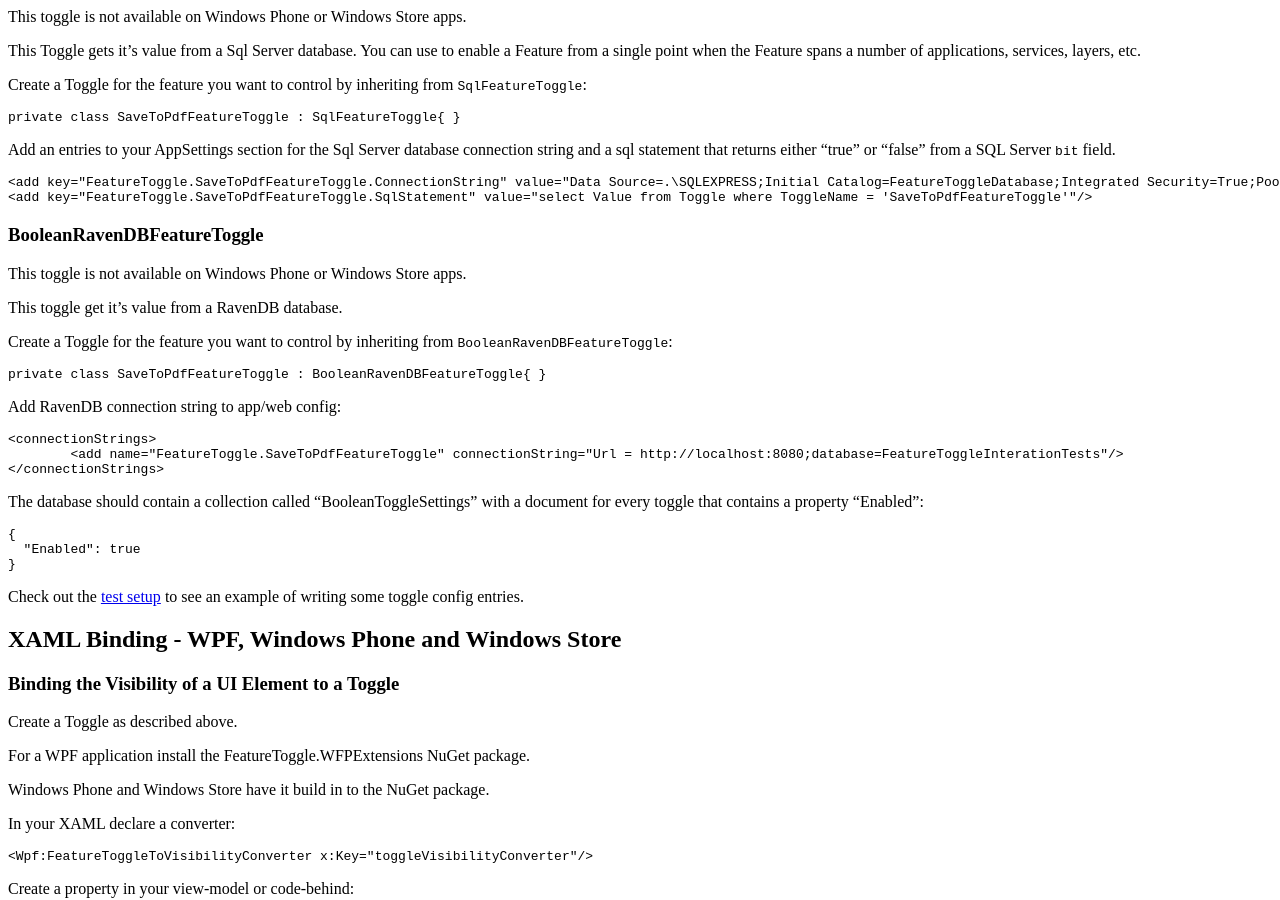
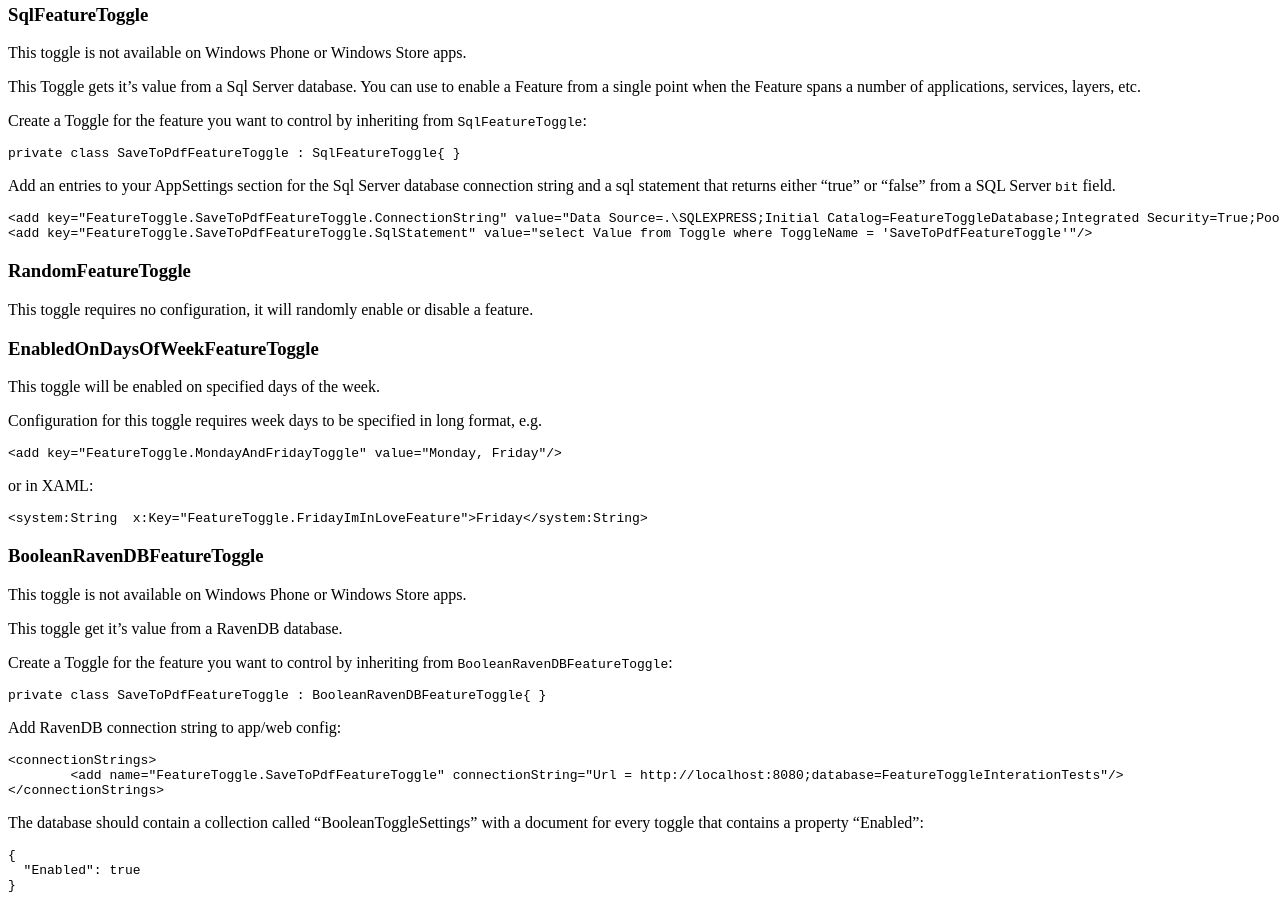
Before and after one commit to jason-roberts/FeatureToggle.Docs, a Jekyll site: the page built from pages/usage.md, in a window 1280 px wide and 900 px high, scrolled down 3007 px. Built offline with Jekyll 4.4.1, drawn with Linux system fonts in a browser that asks for light colours; nearby versions of some CDN libraries; some of the changed text lies outside the part shown.

Commit message:
docs for v2.1 changes

```diff
--- a/pages/usage.md
+++ b/pages/usage.md
@@ -84,6 +84,8 @@ There are a number of Toggles that come bundled with FeatureToggle
 * EnabledOnOrBeforeDateFeatureToggle
 * EnabledBetweenDatesFeatureToggle
 * SimpleFeatureToggle
+* RandomFeatureToggle (v2.1)
+* EnabledOnDaysOfWeekFeatureToggle (v2.1)
 * SqlFeatureToggle (*not available in Windows Phone or Windows Store projects*)
 
 You can also [customize FeatureToggle]({{ site.url }}/FeatureToggle.Docs/pages/extensibility.html) in a number of ways.
@@ -202,6 +204,21 @@ Add an entries to your AppSettings section for the Sql Server database connectio
 	<add key="FeatureToggle.SaveToPdfFeatureToggle.ConnectionString" value="Data Source=.\SQLEXPRESS;Initial Catalog=FeatureToggleDatabase;Integrated Security=True;Pooling=False"/>
 	<add key="FeatureToggle.SaveToPdfFeatureToggle.SqlStatement" value="select Value from Toggle where ToggleName = 'SaveToPdfFeatureToggle'"/>
 
+### RandomFeatureToggle
+
+This toggle requires no configuration, it will randomly enable or disable a feature.
+
+### EnabledOnDaysOfWeekFeatureToggle
+
+This toggle will be enabled on specified days of the week.
+
+Configuration for this toggle requires week days to be specified in long format, e.g.
+
+	<add key="FeatureToggle.MondayAndFridayToggle" value="Monday, Friday"/>
+
+or in XAML:
+
+	<system:String  x:Key="FeatureToggle.FridayImInLoveFeature">Friday</system:String>
 
 ### BooleanRavenDBFeatureToggle
 
```
